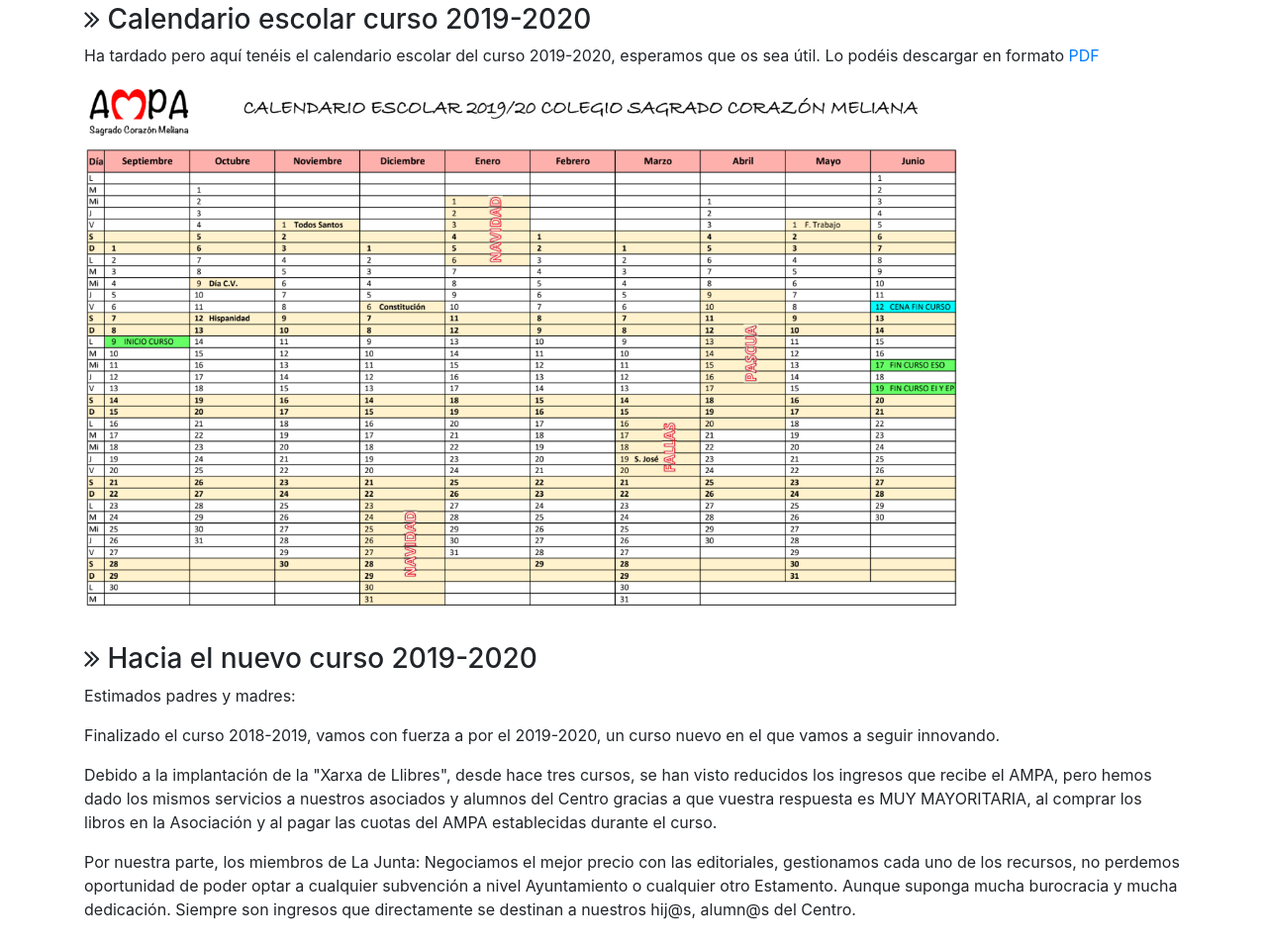
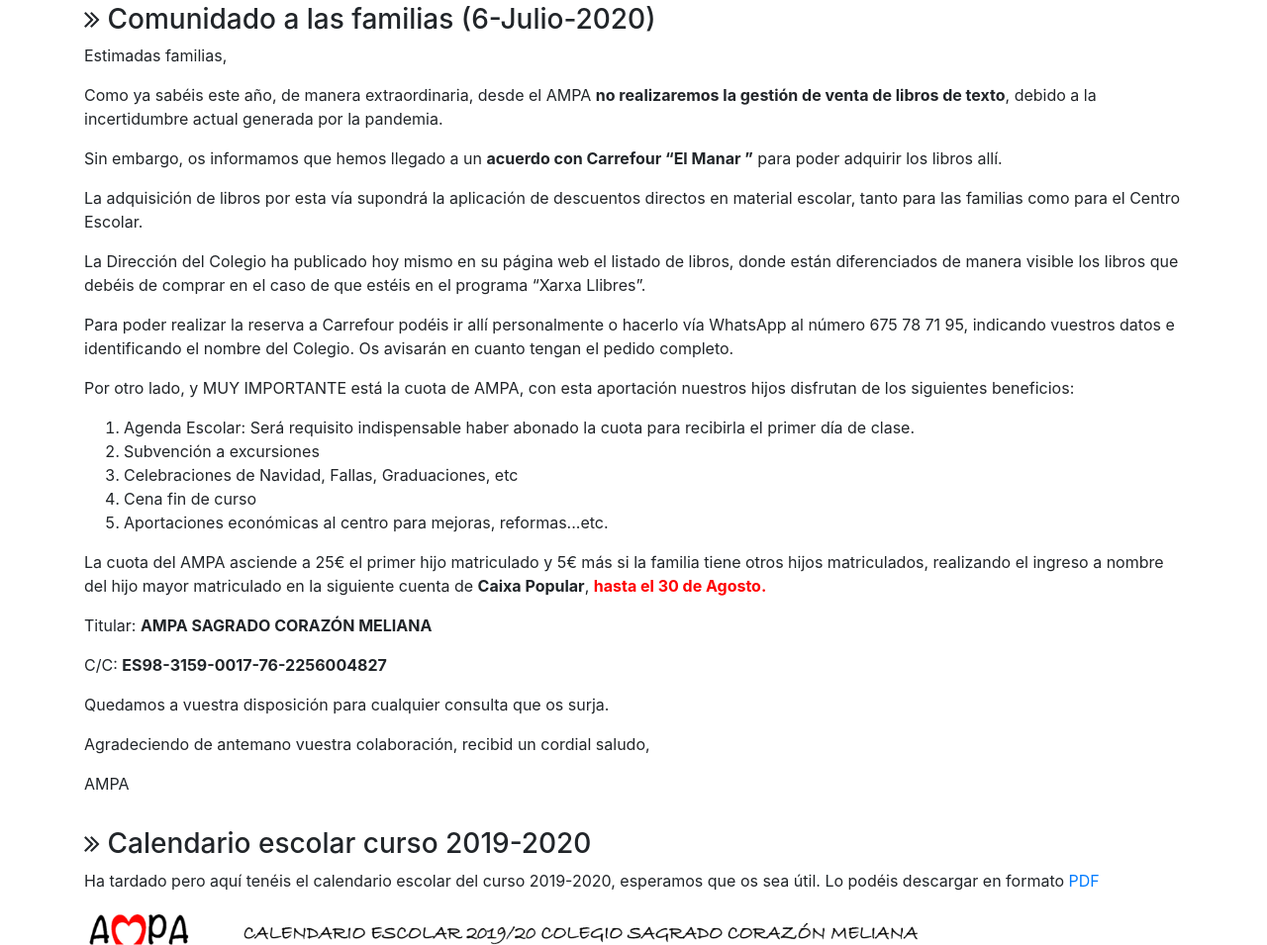
Before and after one commit to ampasagradocorazonmeliana/ampasagradocorazonmeliana.github.io, a plain HTML site: page index.html in a window 1280 px wide. Shown: the part 631-1586 px from the top of the page at 99% size. Drawn offline with nearby package versions, Linux system fonts and the light colour scheme.

Commit message:
anuncio Julio 2020

```diff
--- a/index.html
+++ b/index.html
@@ -115,6 +115,31 @@
                     <h2>Bienvenidos a la web del AMPA</h2>
                     <p>Desde aquí queremos manteneros informados de las novedades del colegio y de la asociaci&oacute;n de madres y padres.</p>
 
+                    <h3><i class="fa fa-angle-double-right"></i>&nbsp;Comunidado a las familias (6-Julio-2020)</h3>
+<p>Estimadas familias,</p>
+
+<p>Como ya sab&eacute;is este a&ntilde;o, de manera extraordinaria, desde el AMPA <b>no realizaremos la gesti&oacute;n de venta de libros de texto</b>, debido a la incertidumbre actual generada por la pandemia. </p>
+<p>Sin embargo, os informamos que hemos llegado a un <b>acuerdo con Carrefour &ldquo;El Manar &rdquo;</b> para poder adquirir los libros all&iacute;. </p>
+<p>La adquisici&oacute;n de libros por esta v&iacute;a supondr&aacute; la aplicaci&oacute;n de descuentos directos en material escolar, tanto para las familias como para el Centro Escolar.</p>
+<p>La Direcci&oacute;n del Colegio ha publicado hoy mismo en su p&aacute;gina web el listado de libros, donde est&aacute;n diferenciados de manera visible los libros que deb&eacute;is de comprar en el caso de que est&eacute;is en el programa &ldquo;Xarxa Llibres&rdquo;.</p>
+<p>Para poder realizar la reserva a Carrefour pod&eacute;is ir all&iacute; personalmente o hacerlo v&iacute;a WhatsApp  al n&uacute;mero 675 78 71 95, indicando vuestros datos e identificando el nombre del Colegio. Os avisar&aacute;n en cuanto tengan el pedido completo.</p>
+<p>Por otro lado, y MUY IMPORTANTE est&aacute; la cuota de AMPA, con esta aportaci&oacute;n nuestros hijos disfrutan de los siguientes beneficios:</p>
+<ol>
+<li>Agenda Escolar: Ser&aacute; requisito indispensable haber abonado la cuota para recibirla el primer d&iacute;a de clase.</li>
+<li>Subvenci&oacute;n a excursiones</li>
+<li>Celebraciones de Navidad, Fallas, Graduaciones, etc</li>
+<li>Cena fin de curso</li>
+<li>Aportaciones econ&oacute;micas al centro para mejoras, reformas...etc.  </li>
+</ol>
+<p>La cuota del AMPA asciende a 25&euro; el primer hijo matriculado y 5&euro; m&aacute;s si la familia tiene otros hijos matriculados, realizando el ingreso a nombre del hijo mayor matriculado en la siguiente cuenta de <b>Caixa Popular</b>, <b style="color:red">hasta el 30 de Agosto.</b></p>
+<p>Titular: <b>AMPA SAGRADO CORAZ&Oacute;N MELIANA</b></p>
+<p>C/C: <b>ES98-3159-0017-76-2256004827</b></p>
+
+<p>Quedamos a vuestra disposici&oacute;n para cualquier consulta que os surja.</p>
+
+<p>Agradeciendo de antemano vuestra colaboraci&oacute;n, recibid un cordial saludo, </p>
+<p>AMPA</p>
+
                     <h3><i class="fa fa-angle-double-right"></i>&nbsp;Calendario escolar curso 2019-2020</h3>
 					<p>Ha tardado pero aquí tenéis el calendario escolar del curso 2019-2020, esperamos que os sea útil. Lo podéis descargar en formato <a href="CALENDARIO ESCOLAR 2019_20_AMPA.pdf">PDF</a></p>
 					<p><img width="80%" src="calendario-ampa-2020.PNG" /></p>
@@ -137,7 +162,7 @@
                             en la entrega de libros)</p>
                         <p>Al confirmar la reserva, se genera un "código reserva", y este código, junto con el nombre del alumno debe figurar con claridad al efectuar el pago de los libros.</p>
                         <p>2) Ingresar mediante transferencia bancaria o en efectivo, en el cajero de la oficina, en la cuenta de la CAIXA POPULAR a nombre del AMPA SAGRADO CORAZON MELIANA ES98-3159-0017-76-2256004827.</p>
-                        <p>El plazo máximo para tener efectuado el ingreso del pedido y la cuota de AMPA, será el 30 de agosto inclusive.</p>
+                        <p>El plazo máximo para tener efectuado el ingreso del pedido y la cuota de AMPA, será el 30 de Agosto inclusive.</p>
                         <p>La cuota del AMPA asciende a 25€, el primer hijo matriculado y 5€ más por hijo si la familia tiene otros hijos matriculados. Realizando el ingreso a nombre del hijo mayor matriculado</p>
                         <p>El material de TECNOLOGIA de los cursos de ESO, se abonará en efectivo en el Centro los días de recogida de libros. Siendo el importe de 30 €.</p>
                         <p>Os recordamos que en diciembre y marzo pasaremos las cuotas de mantenimiento que ascienden a 20 euros por hijo matriculado.</p>
```
